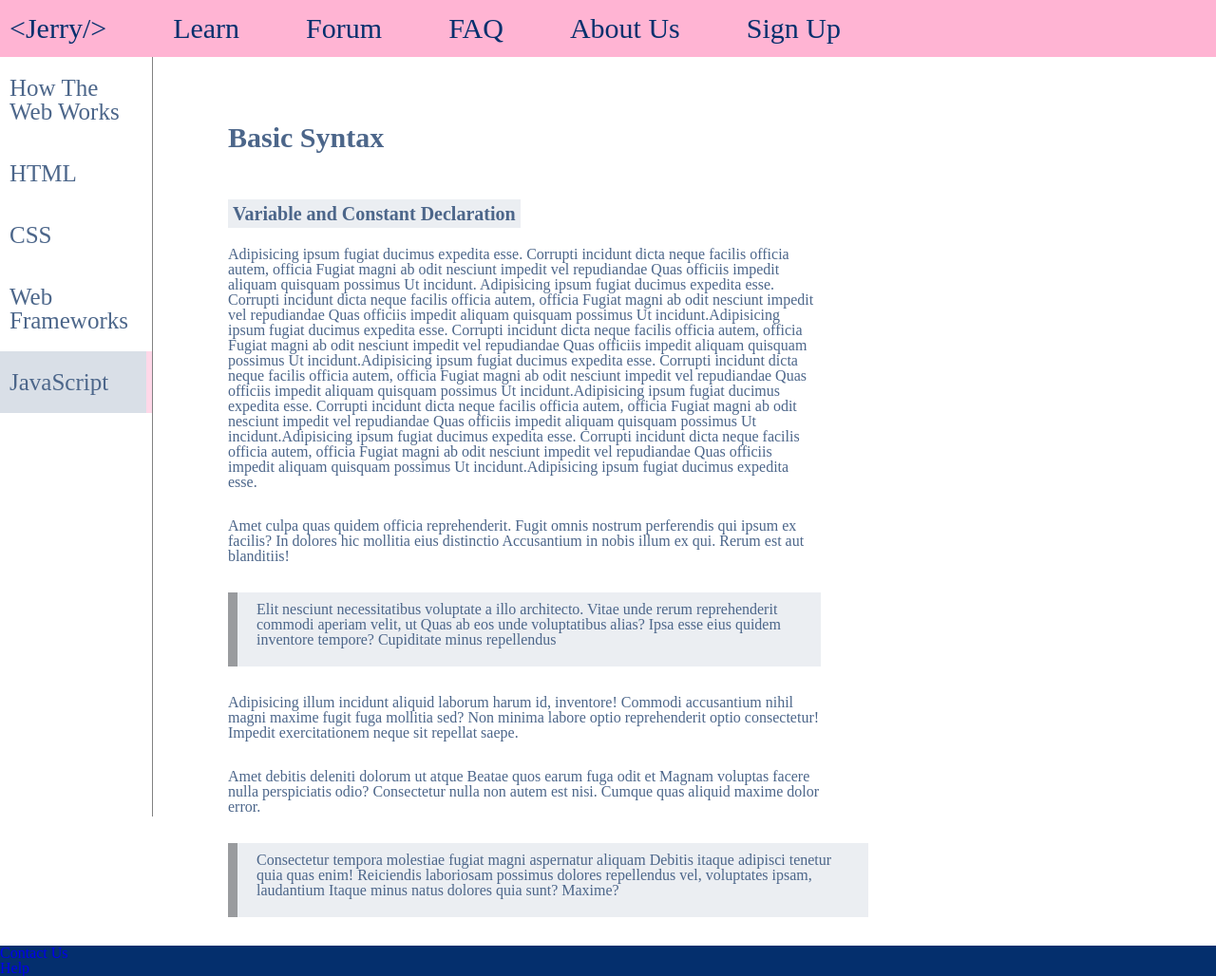
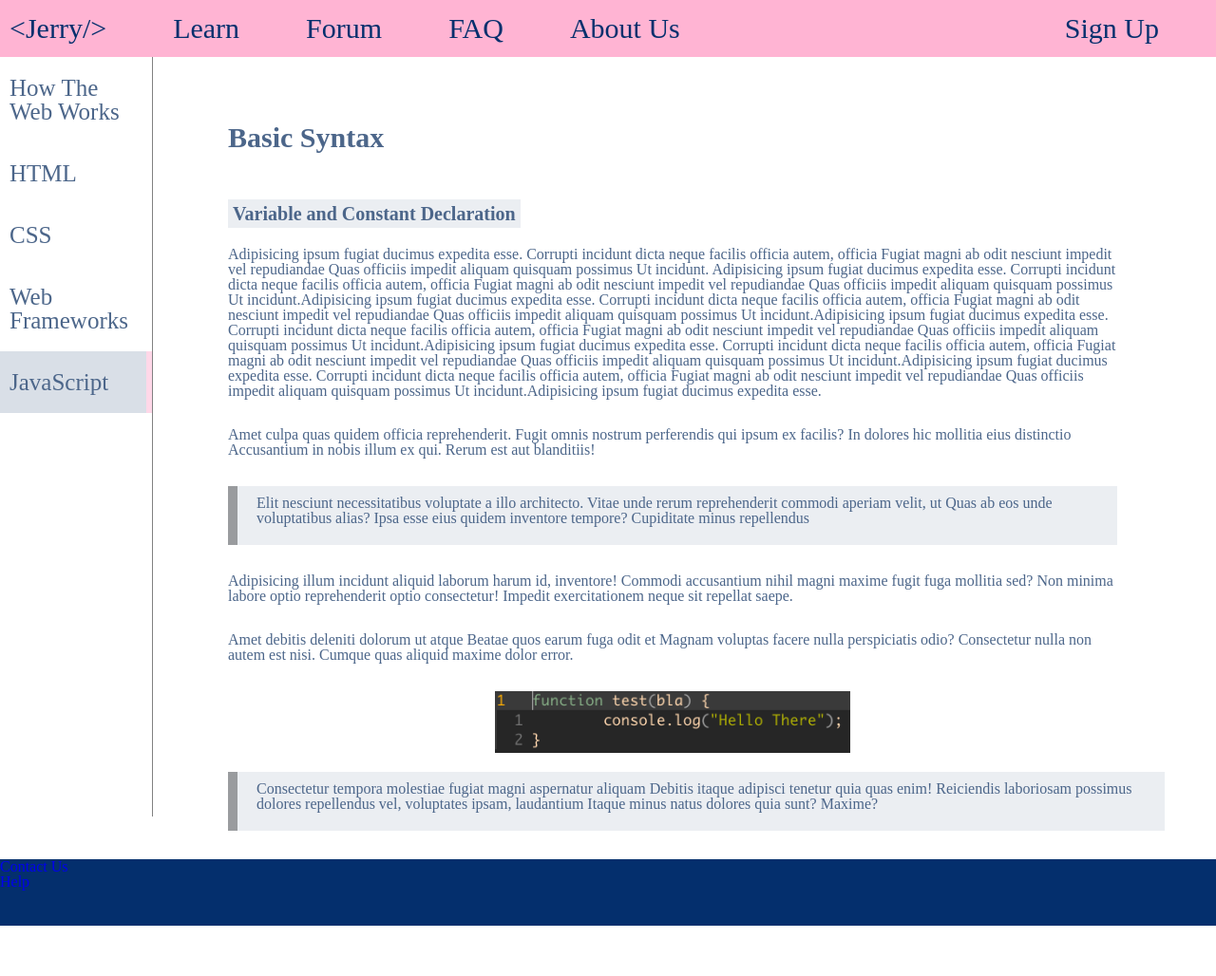
Before and after one commit to tharencandi/MVC-site, a Bottle app: page /content/1 in a window 1280 px wide. Shown: the whole page at 95% size. After the commit the page ends 975 px from the top, so only its background shows below. Run offline with Bottle, Linux system fonts and the light colour scheme.

Commit message:
img test

```diff
--- a/code/static/css/style.css
+++ b/code/static/css/style.css
@@ -62,7 +62,7 @@ main {
 	margin-top: 80px;
 }
 
-div {
+.content-section div {
 	font-size: 20px
 	padding: 10px 10px;
 	margin-bottom: 30px;
@@ -101,6 +101,10 @@ h1 {
   	font-size: 30px;
 }
 
+.nav-right {
+	float: right;
+}
+
 .sidenav {
   	height: 100%;
   	width: 160px;
@@ -136,7 +140,7 @@ h1 {
 }
 
 .content-section {
-	width: 60%;
+	width: 90%;
 }
 
 .code {
@@ -145,9 +149,22 @@ h1 {
 	background-color: #ebeef2;
 }
 
+.code-image {
+	display: block;
+	margin-right: auto;
+	margin-left: auto;
+	width: 40%;
+	margin-bottom: 20px;
+}
+
 footer {
 	background-color: #042f6d;
 	color: #ffb4d3;
 	text-decoration: none;
 	margin-top: auto;
+	height: 70px;
 }
+
+.footer-guard {
+	margin-bottom: 30px;
+}
--- a/code/templates/content.html
+++ b/code/templates/content.html
@@ -16,6 +16,7 @@
 			<div class= "code">Elit nesciunt necessitatibus voluptate a illo architecto. Vitae unde rerum reprehenderit commodi aperiam velit, ut Quas ab eos unde voluptatibus alias? Ipsa esse eius quidem inventore tempore? Cupiditate minus repellendus</div>
 			<div>Adipisicing illum incidunt aliquid laborum harum id, inventore! Commodi accusantium nihil magni maxime fugit fuga mollitia sed? Non minima labore optio reprehenderit optio consectetur! Impedit exercitationem neque sit repellat saepe.</div>
 			<div>Amet debitis deleniti dolorum ut atque Beatae quos earum fuga odit et Magnam voluptas facere nulla perspiciatis odio? Consectetur nulla non autem est nisi. Cumque quas aliquid maxime dolor error.</div>
+			<img class="code-image" src="/img/test_code_js.png" alt="Javascript Code example">
 
 		</div>
 
--- a/code/templates/header.html
+++ b/code/templates/header.html
@@ -13,5 +13,7 @@
 	<a href="#about">FAQ</a>
 
 	<a href="#about">About Us</a>
-	<a href="#about">Sign Up</a>
+	<div class="nav-right">
+		<a href="#about">Sign Up</a>
+	</div>
 </div>
--- a/code/templates/tailer.html
+++ b/code/templates/tailer.html
@@ -1,3 +1,4 @@
+<div class="footer-guard"></div>
 <footer class="footer">
 	<ul>
 		<li><a href="contact">Contact Us</a></li>
```
Also changed, not shown: code/static/img/test_code_js.png (added).
